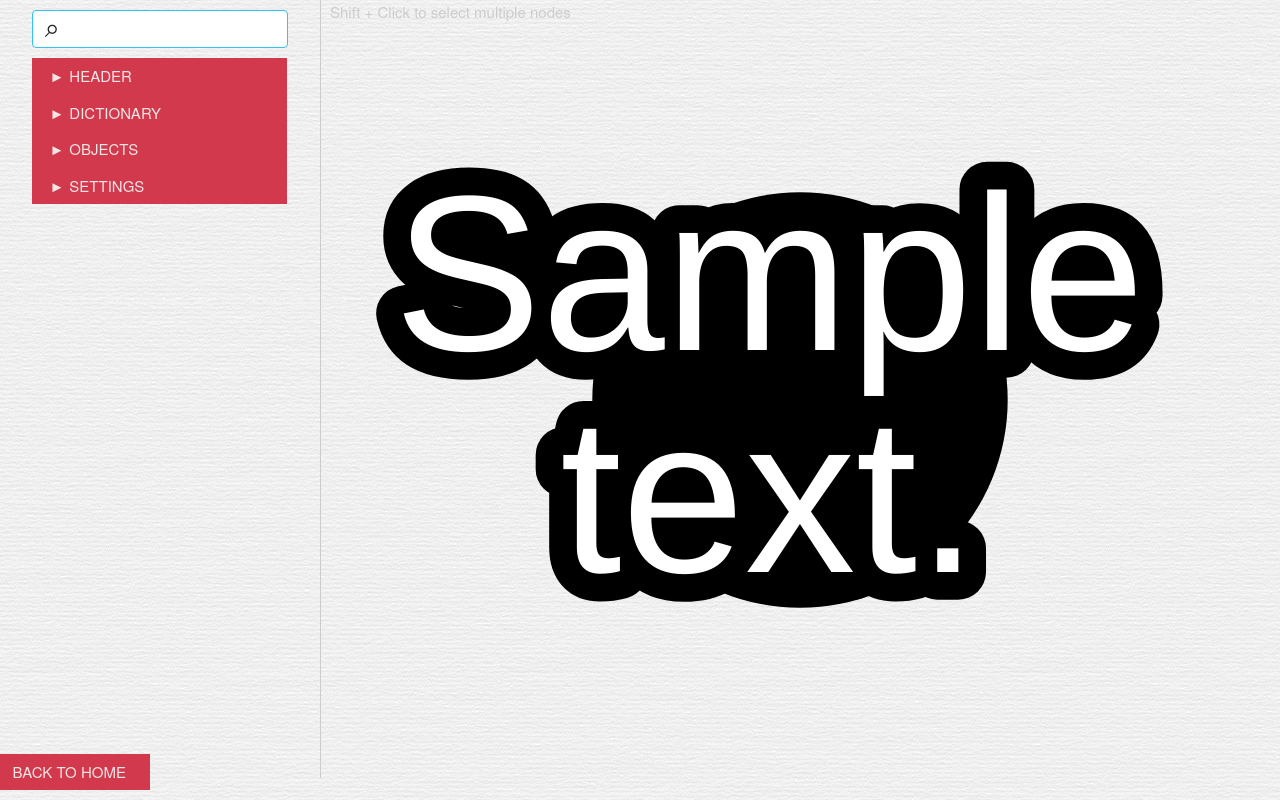
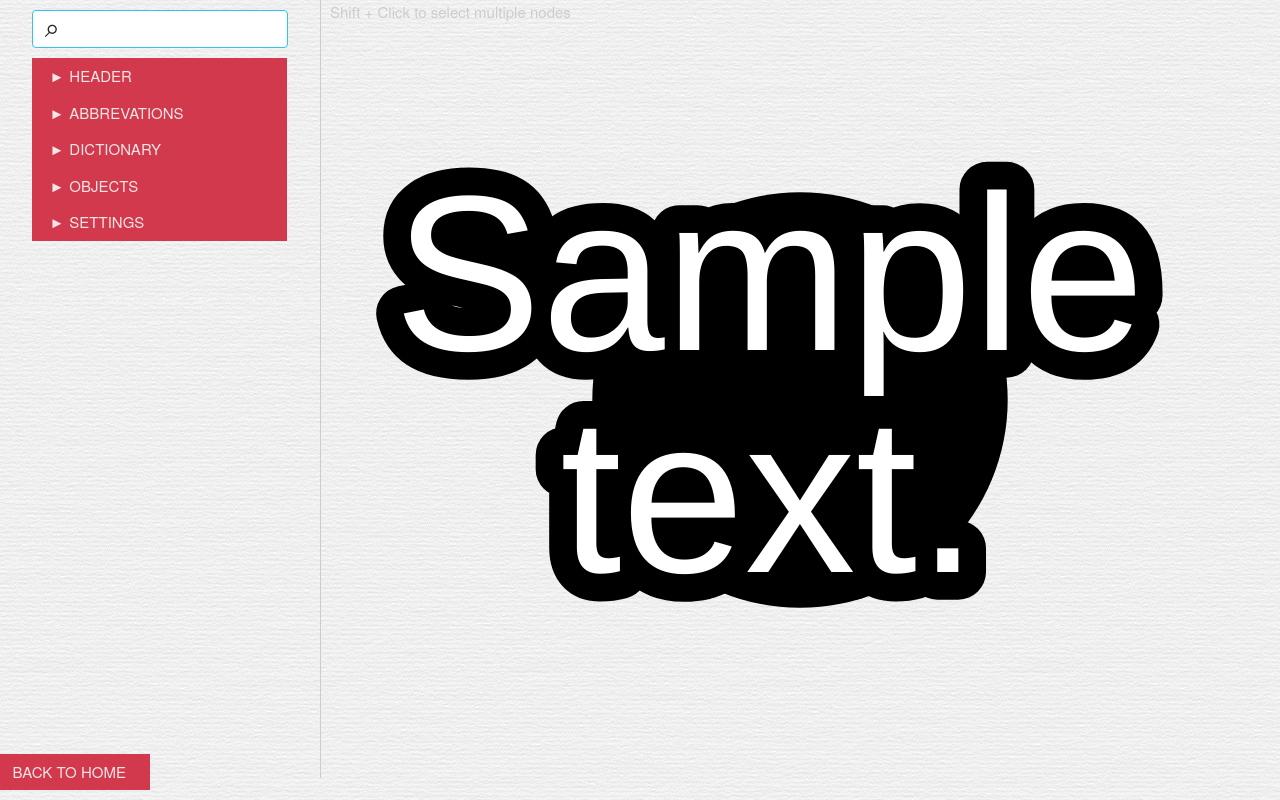
Before and after one commit to attilathedud/inform_mapper, a Flask app: template inform_mapper/templates/graph.html in a window 1280 px wide. Run offline with Flask 2, Linux system fonts and the light colour scheme; the template is opened without the code that fills it: most values are stand-ins (such as "Sample title", 1, 10 or a date in 2020).

Commit message:
Adding abbrev info

```diff
--- a/inform_mapper/inform_mapper.py
+++ b/inform_mapper/inform_mapper.py
@@ -1,11 +1,14 @@
 from flask import Flask, request, redirect, render_template, jsonify, send_from_directory
-from .inform_tools import get_header_info, get_dictionary_info, get_object_info
+from .inform_tools import get_header_info, get_abbrevation_info, get_dictionary_info, get_object_info
 
 import os
 
+class Inform_Info:
+    pass
+
 app = Flask(__name__)
 
-ALLOWED_EXTENSIONS = set(['z5'])
+ALLOWED_EXTENSIONS = set(['z1', 'z2', 'z3', 'z4', 'z5', 'z6', 'z7', 'z8'])
 
 def allowed_file(file_name):
     return '.' in file_name and \
@@ -13,18 +16,18 @@ def allowed_file(file_name):
 
 def parse_file(file_object):
     message = ''
-    header = None
-    dictionary = None
-    objects = None
+
+    info = Inform_Info()
 
     try:
-        header = get_header_info(file_object)
-        dictionary = get_dictionary_info(file_object, header.dictionary_address)
-        objects = get_object_info(file_object, header.object_table)
+        info.header = get_header_info(file_object)
+        info.dictionary = get_dictionary_info(file_object, info.header.dictionary_address)
+        info.objects = get_object_info(file_object, info.header.object_table)
+        info.abbrevations = get_abbrevation_info(file_object, info.header.version, info.header.abbrevations_table)
     except ValueError:
         message = 'There was an issue parsing the file.'
 
-    return (message, header, dictionary, objects)
+    return (message, info)
 
 @app.route('/')
 def main_page():
@@ -35,14 +38,13 @@ def example():
     file_name = 'Adventureland.z5'
     adventureland_file = open(os.path.join(app.root_path, 'static/test_games/' + file_name), 'rb')
 
-    (message, header, dictionary, objects) = parse_file(adventureland_file)
+    (message, info) = parse_file(adventureland_file)
 
     adventureland_file.close()
     if message:
         return render_template('frontpage.html', errorcode=message)
 
-    return render_template('graph.html', name=file_name,
-                           header=header, dictionary=dictionary, objects=objects)
+    return render_template('graph.html', name=file_name, info=info)
 
 @app.route('/', methods=['POST'])
 def upload_file():
@@ -55,12 +57,11 @@ def upload_file():
             return render_template('frontpage.html', errorcode="File upload failed.")
 
         if uploaded_file and allowed_file(uploaded_file.filename):
-            (message, header, dictionary, objects) = parse_file(uploaded_file)
+            (message, info) = parse_file(uploaded_file)
 
             if message:
                 return render_template('frontpage.html', errorcode=message)
 
-            return render_template('graph.html', name=uploaded_file.filename,
-                                   header=header, dictionary=dictionary, objects=objects)
+            return render_template('graph.html', name=uploaded_file.filename, info=info)
 
     return render_template('frontpage.html', errorcode="Invalid file type uploaded.")
--- a/inform_mapper/templates/graph.html
+++ b/inform_mapper/templates/graph.html
@@ -31,18 +31,44 @@
             <div class="panel">
                 <div class="accordion-header">File Information</div>
                 <div>Name<span id="filename" class="u-pull-right">{{name}}</span></div>
-                <div>Version<span class="u-pull-right">{{header.version}}</span></div>
-                <div>File Length<span class="u-pull-right">0x{{header.file_length}}</span></div>
-                <div>Checksum<span class="u-pull-right">0x{{header.checksum}}</span></div>
+                <div>Version<span class="u-pull-right">{{info.header.version}}</span></div>
+                <div>File Length<span class="u-pull-right">0x{{info.header.file_length}}</span></div>
+                <div>Checksum<span class="u-pull-right">0x{{info.header.checksum}}</span></div>
 
                 <div class="accordion-header">Addresses</div>
-                <div>Base of High Memory<span class="u-pull-right">0x{{header.base_of_high_memory}}</span></div>
-                <div>Base of Static Memory<span class="u-pull-right">0x{{header.base_of_static_memory}}</span></div>
-                <div>Initial Program Counter<span class="u-pull-right">0x{{header.initial_program_counter}}</span></div>
-                <div>Dictionary Address<span class="u-pull-right">0x{{header.dictionary_address}}</span></div>
-                <div>Object Table<span class="u-pull-right">0x{{header.object_table}}</span></div>
-                <div>Global Variables Table<span class="u-pull-right">0x{{header.global_variables_table}}</span></div>
-                <div>Abbrevations Table<span class="u-pull-right">0x{{header.abbrevations_table}}</span></div>
+                <div>Base of High Memory<span class="u-pull-right">0x{{info.header.base_of_high_memory}}</span></div>
+                <div>Base of Static Memory<span class="u-pull-right">0x{{info.header.base_of_static_memory}}</span></div>
+                <div>Initial Program Counter<span class="u-pull-right">0x{{info.header.initial_program_counter}}</span></div>
+                <div>Dictionary Address<span class="u-pull-right">0x{{info.header.dictionary_address}}</span></div>
+                <div>Object Table<span class="u-pull-right">0x{{info.header.object_table}}</span></div>
+                <div>Global Variables Table<span class="u-pull-right">0x{{info.header.global_variables_table}}</span></div>
+                <div>Abbrevations Table<span class="u-pull-right">0x{{info.header.abbrevations_table}}</span></div>
+                &nbsp;
+            </div>
+        </div>
+
+        <div class="row">
+            <div class="accordion">Abbrevations</div>
+            <div class="panel">
+                <div class="accordion-header">Abbrevation Information</div>
+                <div>Count<span class="u-pull-right">{{info.abbrevations.count}}</span></div>
+                <div class="accordion-header">Abbrevations</div>
+                <div class="word-panel">
+                    <div class="u-pull-left">
+                        {% for i in range(0, info.abbrevations.count, 2 )%}
+                            <div class="row">
+                                <span>[{{info.abbrevations.items[i][0]}}]&emsp;"{{info.abbrevations.items[i][1]}}"</span>
+                            </div>
+                        {% endfor %}
+                    </div>
+                    <div class="u-pull-right">
+                        {% for i in range(1, info.abbrevations.count, 2 )%}
+                            <div class="row">
+                                <span>[{{info.abbrevations.items[i][0]}}]&emsp;"{{info.abbrevations.items[i][1]}}"</span>
+                            </div>
+                        {% endfor %}
+                    </div>
+                </div>
                 &nbsp;
             </div>
         </div>
@@ -51,24 +77,24 @@
             <div class="accordion">Dictionary</div>
             <div class="panel">
                 <div class="accordion-header">Dictionary Information</div>
-                <div>Separator Length<span class="u-pull-right">{{dictionary.separator_length}}</span></div>
-                <div>Separator<span class="u-pull-right">{{dictionary.separator}}</span></div>
-                <div>Entries<span class="u-pull-right">{{dictionary.entries}}</span></div>
-                <div>Entry Length<span class="u-pull-right">{{dictionary.entry_length}}</span></div>
+                <div>Separator Length<span class="u-pull-right">{{info.dictionary.separator_length}}</span></div>
+                <div>Separator<span class="u-pull-right">{{info.dictionary.separator}}</span></div>
+                <div>Entries<span class="u-pull-right">{{info.dictionary.entries}}</span></div>
+                <div>Entry Length<span class="u-pull-right">{{info.dictionary.entry_length}}</span></div>
 
                 <div class="accordion-header">Words</div>
                 <div class="word-panel">
                     <div class="u-pull-left">
-                        {% for i in range(0, dictionary.entries, 2 )%}
+                        {% for i in range(0, info.dictionary.entries, 2 )%}
                             <div class="row">
-                                <span>[{{dictionary.words[i][0]}}]&emsp;{{dictionary.words[i][1]}}</span>
+                                <span>[{{info.dictionary.words[i][0]}}]&emsp;{{info.dictionary.words[i][1]}}</span>
                             </div>
                         {% endfor %}
                     </div>
                     <div class="u-pull-right">
-                        {% for i in range(1, dictionary.entries, 2 )%}
+                        {% for i in range(1, info.dictionary.entries, 2 )%}
                             <div class="row">
-                                <span>[{{dictionary.words[i][0]}}]&emsp;{{dictionary.words[i][1]}}</span>
+                                <span>[{{info.dictionary.words[i][0]}}]&emsp;{{info.dictionary.words[i][1]}}</span>
                             </div>
                         {% endfor %}
                     </div>
@@ -81,10 +107,10 @@
             <div class="accordion">Objects</div>
             <div class="panel">
                 <div class="accordion-header">Object Information</div>
-                <div>Object Count<span class="u-pull-right">{{objects|length}}</span></div>
+                <div>Object Count<span class="u-pull-right">{{info.objects|length}}</span></div>
                 <div class="accordion-header">Objects</div>
                 <div class="object-panel">
-                    {% for object in objects %}
+                    {% for object in info.objects %}
                         <div class="object-info" data-object-id="{{object.id}}"
                             data-object-description="{{object.description}}"
                             data-object-parent="{{object.parent}}" data-object-child="{{object.child}}">
```
Also changed, not shown: inform_mapper/inform_tools.py (+22 -0 lines).
